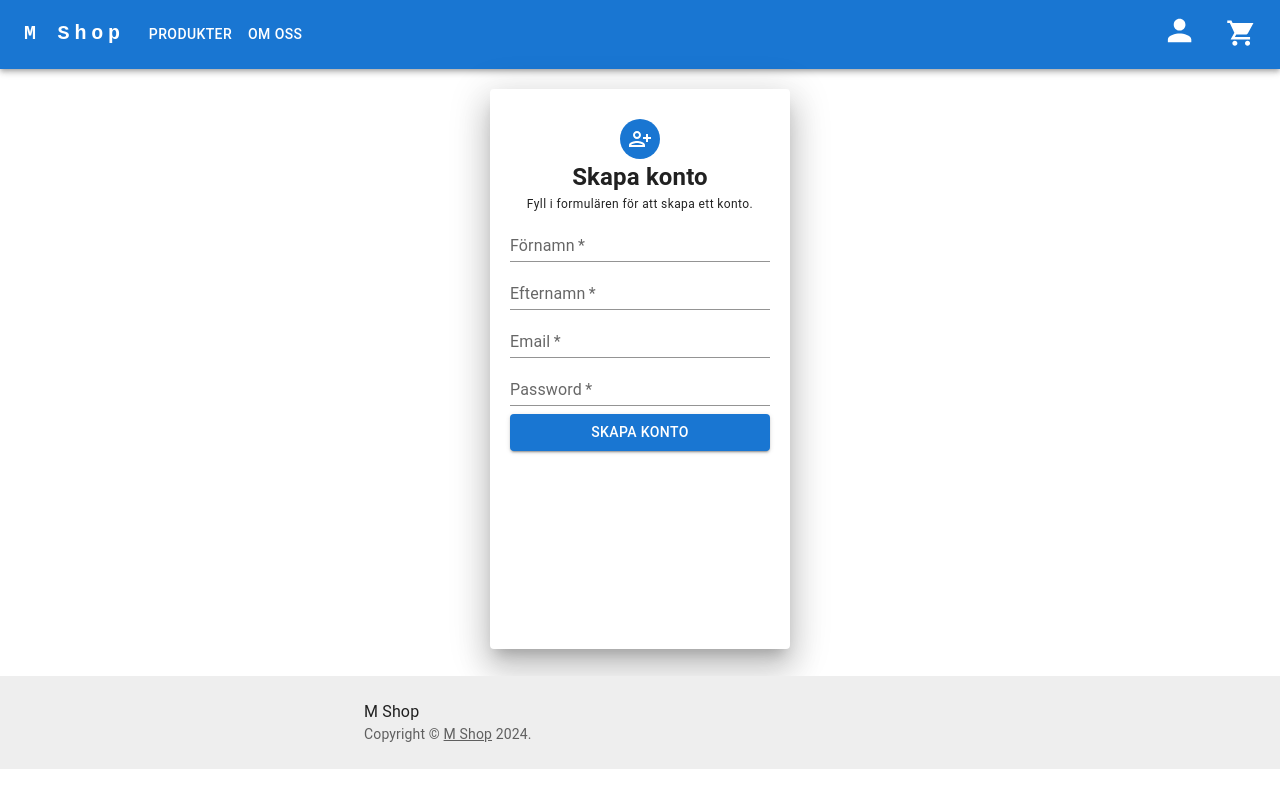
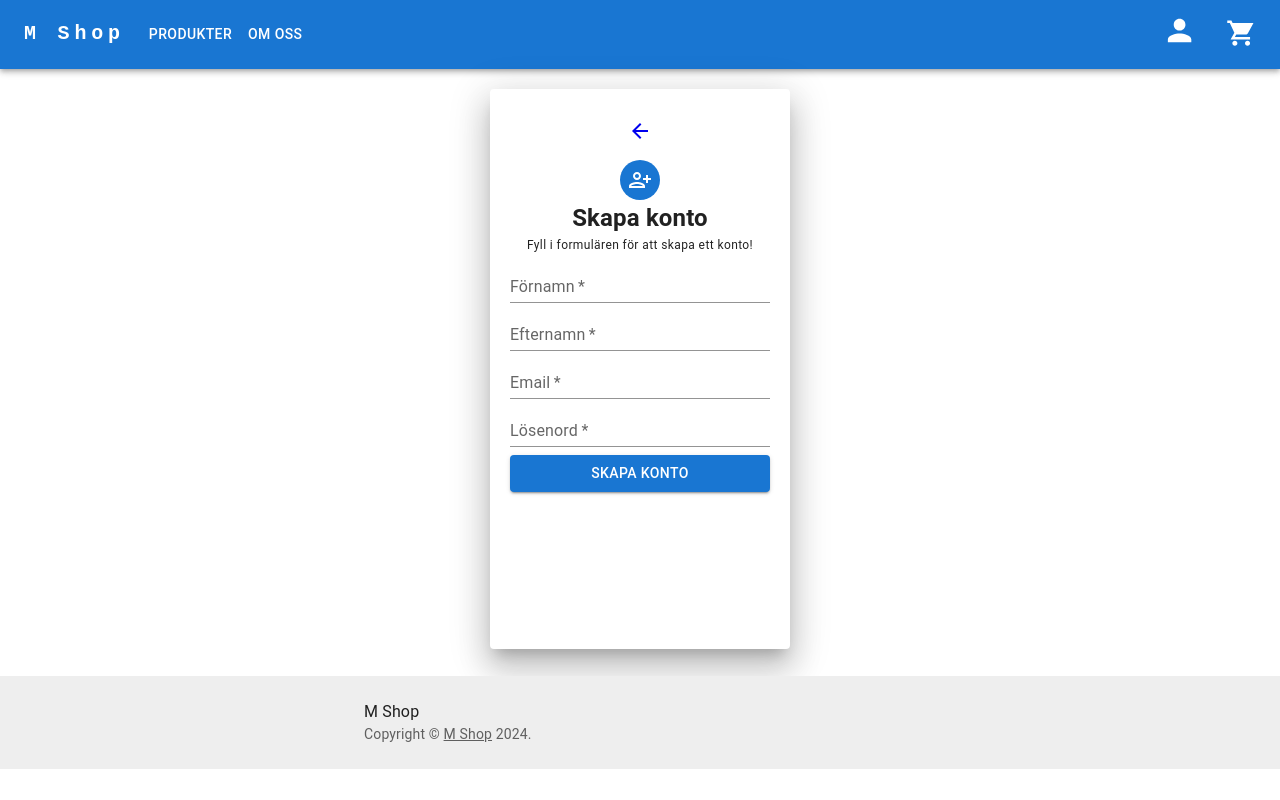
Before and after one commit to ammarhasan011/Examensarbete, a React (Vite) app in the folder client/: page /sign-up in a window 1280 px wide. Built offline with nearby package versions, Linux system fonts and the light colour scheme.

Commit message:
lagt till en pil med router

```diff
--- a/client/src/components/user-forms/signUp-form.tsx
+++ b/client/src/components/user-forms/signUp-form.tsx
@@ -5,8 +5,10 @@ import PersonAddAltIcon from "@mui/icons-material/PersonAddAlt";
 import TextField from "@mui/material/TextField";
 import Button from "@mui/material/Button";
 import Typography from "@mui/material/Typography";
+import ArrowBackIcon from "@mui/icons-material/ArrowBack";
+import { Link as RouterLink } from "react-router-dom";
 
-const RegisterForm = () => {
+const SignUpForm = () => {
   const paperStyle = {
     padding: "30px 20px",
     width: 300,
@@ -22,12 +24,19 @@ const RegisterForm = () => {
     <Grid>
       <Paper elevation={20} style={paperStyle}>
         <Grid container direction="column" alignItems="center">
+          <RouterLink to="/sign-in" style={{ textDecoration: "none" }}>
+            <ArrowBackIcon
+              style={{ cursor: "pointer", marginBottom: 10, color: "inherit" }}
+            />
+          </RouterLink>
+
           <Avatar style={avatarStyle}>
             <PersonAddAltIcon />
           </Avatar>
           <h2 style={headerStyle}>Skapa konto</h2>
+
           <Typography variant="caption">
-            Fyll i formulären för att skapa ett konto.
+            Fyll i formulären för att skapa ett konto!
           </Typography>
         </Grid>
         <form action="">
@@ -58,7 +67,7 @@ const RegisterForm = () => {
           <TextField
             id="standard-basic"
             type="password"
-            label="Password"
+            label="Lösenord"
             variant="standard"
             fullWidth
             placeholder="Ange ditt lösenord"
@@ -79,4 +88,4 @@ const RegisterForm = () => {
   );
 };
 
-export default RegisterForm;
+export default SignUpForm;
```
